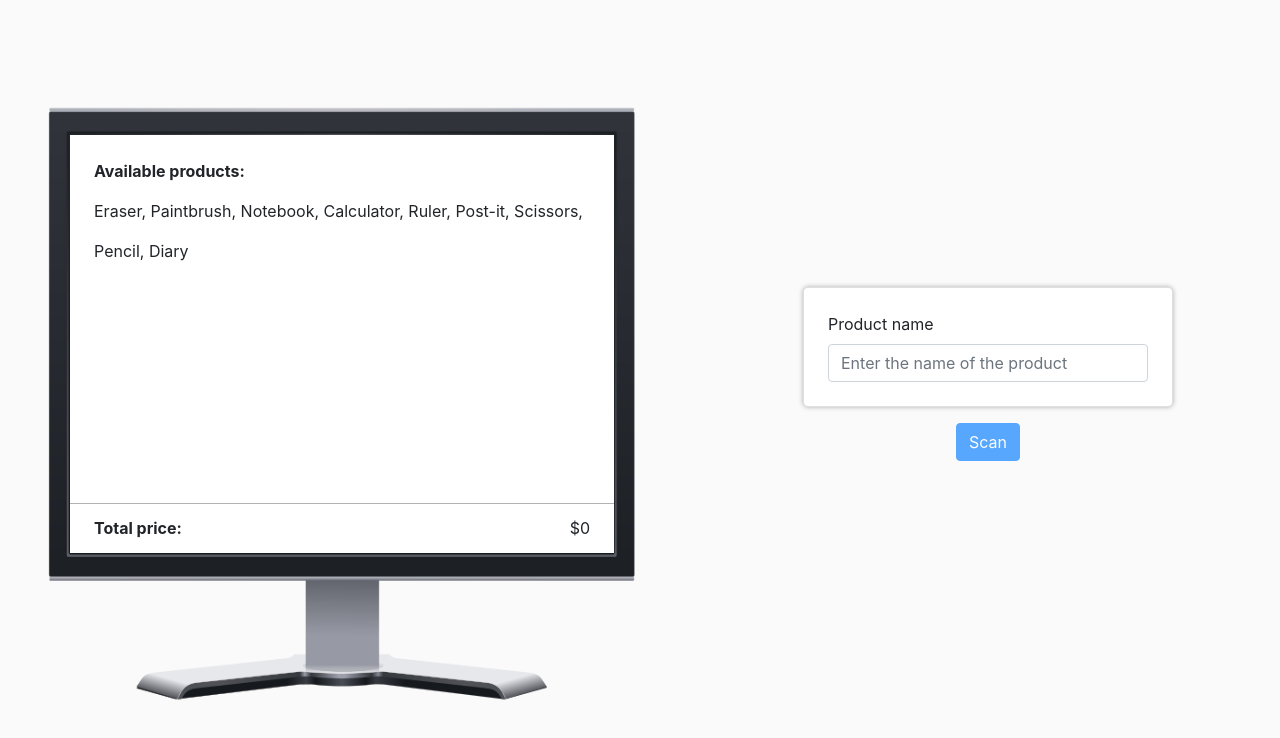
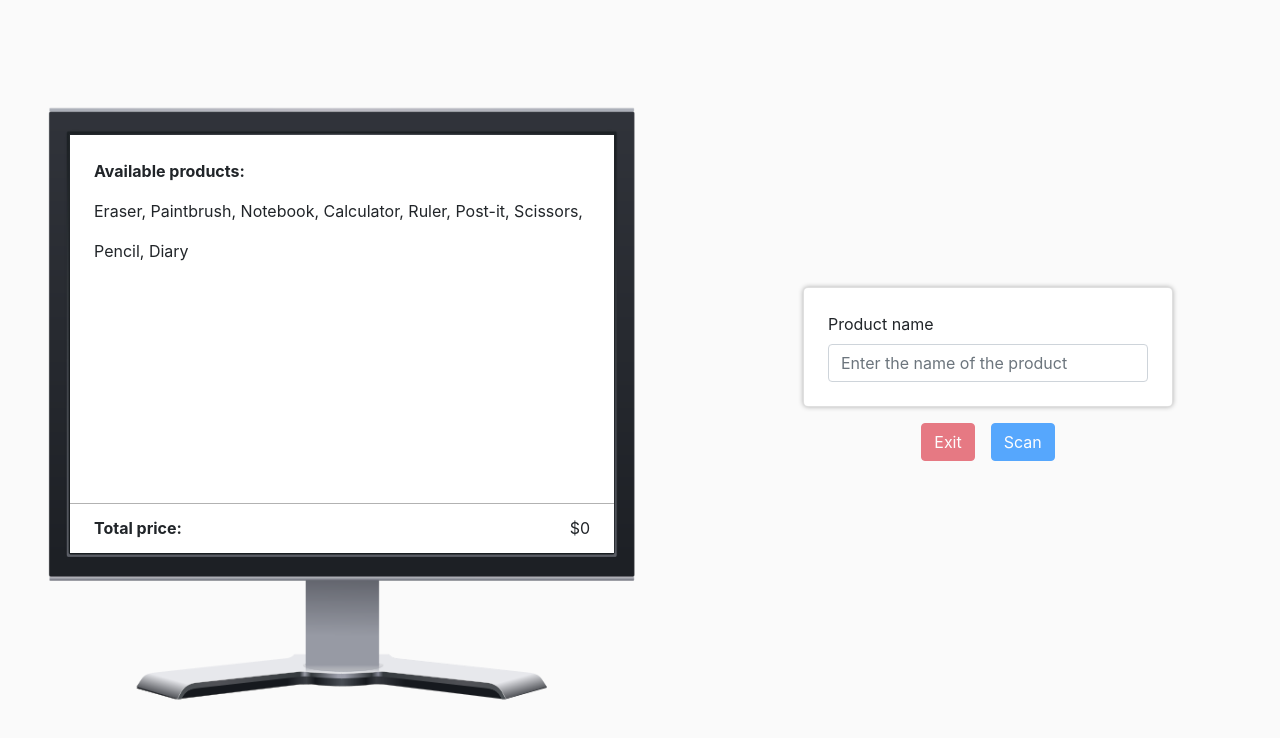
Before and after one commit to ViniChab/Barcode-scanner, an Angular app: page /main in a window 1280 px wide. Shown: the top 738 px of the page. Built offline with nearby package versions, Linux system fonts and the light colour scheme.

Commit message:
Simple printing

```diff
--- a/src/app/pages/main/main.component.html
+++ b/src/app/pages/main/main.component.html
@@ -1,4 +1,7 @@
 <div class="main-wrapper">
   <app-display [scannedProducts]="scannedProducts"></app-display>
-  <app-scanner (scanned)="onScanned($event)"></app-scanner>
+  <app-scanner
+    [scannedProducts]="scannedProducts"
+    (scanned)="onScanned($event)"
+  ></app-scanner>
 </div>
--- a/src/app/pages/main/main.component.ts
+++ b/src/app/pages/main/main.component.ts
@@ -1,8 +1,8 @@
-import { Component, OnInit, ViewChild } from '@angular/core';
+import { Component, ElementRef, OnInit, ViewChild } from '@angular/core';
 
 import { DisplayComponent } from 'src/app/shared/components/display/display.component';
 import { Product } from 'src/app/shared/models/product.model';
-import { DatabaseService } from 'src/app/shared/services/database.service';
+import { DatabaseService } from 'src/app/shared/services/database/database.service';
 
 @Component({
   selector: 'app-main',
--- a/src/app/shared/components/display/display.component.html
+++ b/src/app/shared/components/display/display.component.html
@@ -13,6 +13,7 @@
     <div [ngClass]="{ hidden: !notFoundError }" class="error-wrapper">
       <div class="error-toast">No product was found!</div>
     </div>
+    <div>
       <div class="selected-products">
         <ng-container *ngFor="let product of scannedProducts; let i = index">
           <div class="tag">
@@ -20,7 +21,9 @@
             <p class="product-price">
               {{ product.price }}
             </p>
-          <button (click)="removeItem(i)" class="btn btn-danger">Remove</button>
+            <button (click)="removeItem(i)" class="btn btn-danger">
+              Remove
+            </button>
           </div>
         </ng-container>
       </div>
@@ -30,3 +33,4 @@
       </div>
     </div>
   </div>
+</div>
--- a/src/app/shared/components/display/display.component.scss
+++ b/src/app/shared/components/display/display.component.scss
@@ -78,7 +78,7 @@
           display: inline-block;
           margin-left: 12px;
           height: 32px;
-          line-height: 8px;
+          line-height: 0px;
           width: 78px;
           padding-left: 8px;
           cursor: pointer;
--- a/src/app/shared/components/display/display.component.ts
+++ b/src/app/shared/components/display/display.component.ts
@@ -1,6 +1,6 @@
-import { Component, Input, OnChanges, SimpleChanges } from '@angular/core';
+import { Component, ElementRef, Input, OnChanges, SimpleChanges, ViewChild } from '@angular/core';
 import { Product } from '../../models/product.model';
-import { DatabaseService } from '../../services/database.service';
+import { DatabaseService } from '../../services/database/database.service';
 
 @Component({
   selector: 'app-display',
@@ -42,6 +42,6 @@ export class DisplayComponent implements OnChanges {
 
     return sumString.split('.').pop()?.length === 1 ?
       sumString + '0' :
-      sumString;
+      sumString.substr(0,6);
   }
 }
--- a/src/app/shared/components/scanner/scanner.component.html
+++ b/src/app/shared/components/scanner/scanner.component.html
@@ -12,6 +12,15 @@
     </div>
 
     <button
+      (click)="print()"
+      [disabled]="!scannedProducts.length"
+      type="button"
+      class="btn btn-danger"
+    >
+      Exit
+    </button>
+
+    <button
       [disabled]="!scannerForm.controls['productName'].valid"
       type="submit"
       class="btn btn-primary"
--- a/src/app/shared/components/scanner/scanner.component.scss
+++ b/src/app/shared/components/scanner/scanner.component.scss
@@ -25,4 +25,8 @@
     border-radius: 5px;
     box-shadow: 0px 0px 5px rgba(0, 0, 0, 0.3);
   }
+
+  .btn-danger {
+    margin-right: 16px;
+  }
 }
--- a/src/app/shared/components/scanner/scanner.component.ts
+++ b/src/app/shared/components/scanner/scanner.component.ts
@@ -1,4 +1,4 @@
-import { Component, EventEmitter, OnInit, Output } from '@angular/core';
+import { Component, EventEmitter, Input, OnInit, Output } from '@angular/core';
 import { FormBuilder, FormGroup, Validators } from '@angular/forms';
 
 @Component({
@@ -8,11 +8,14 @@ import { FormBuilder, FormGroup, Validators } from '@angular/forms';
 })
 export class ScannerComponent implements OnInit {
   @Output() public scanned = new EventEmitter();
+  @Input() public scannedProducts = null;
   public scannerForm: FormGroup = this.formBuilder.group({
     productName: ['', Validators.required],
   });
 
-  constructor(private formBuilder: FormBuilder) {}
+  constructor(
+    private formBuilder: FormBuilder
+  ) {}
 
   ngOnInit(): void {}
 
@@ -21,4 +24,8 @@ export class ScannerComponent implements OnInit {
     this.scanned.emit(form.productName);
     this.scannerForm.reset();
   }
+
+  public print(): void {
+    window.print();
+  }
 }
--- a/src/app/shared/services/database.service.ts
+++ b/src/app/shared/services/database/database.service.ts
@@ -1,7 +1,7 @@
 import { HttpClient } from '@angular/common/http';
 import { Injectable } from '@angular/core';
 
-import { Product } from '../models/product.model';
+import { Product } from '../../models/product.model';
 
 @Injectable({
   providedIn: 'root',
--- a/src/assets/database/database.json
+++ b/src/assets/database/database.json
@@ -1,11 +1,11 @@
 [
   { "name": "Eraser", "price": "$0.40" },
-  { "name": "Paintbrush", "price": "$2.00" },
+  { "name": "Paintbrush", "price": "$2.10" },
   { "name": "Notebook", "price": "$7.50" },
   { "name": "Calculator", "price": "$5.99" },
   { "name": "Ruler", "price": "$3.20" },
   { "name": "Post-it", "price": "$1.20" },
-  { "name": "Scissors", "price": "$4.50" },
+  { "name": "Scissors", "price": "$4.55" },
   { "name": "Pencil", "price": "$0.99" },
-  { "name": "Diary", "price": "$6.50" }
+  { "name": "Diary", "price": "$6.35" }
 ]
--- a/src/index.html
+++ b/src/index.html
@@ -2,7 +2,7 @@
 <html lang="en">
 <head>
   <meta charset="utf-8">
-  <title>BarcodeScanner</title>
+  <title>Barcode Scanner</title>
   <base href="/">
   <meta name="viewport" content="width=device-width, initial-scale=1">
   <link rel="icon" type="image/x-icon" href="favicon.ico">
```
Also changed, not shown: 1 other file (tests, documents, lock files or other folders). Lines whose indentation alone changed are shown as unchanged.
